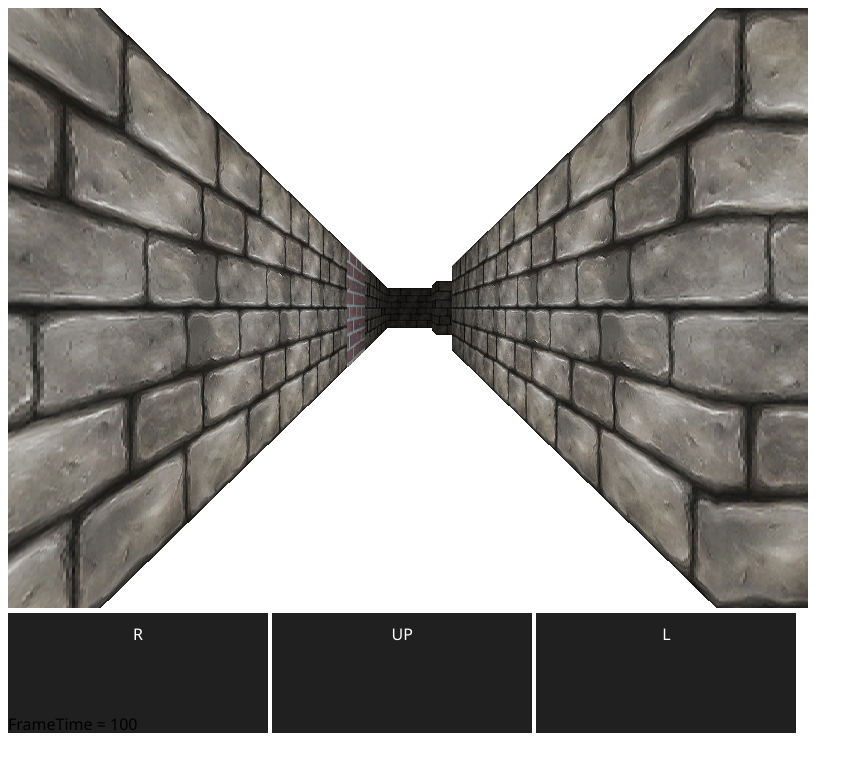
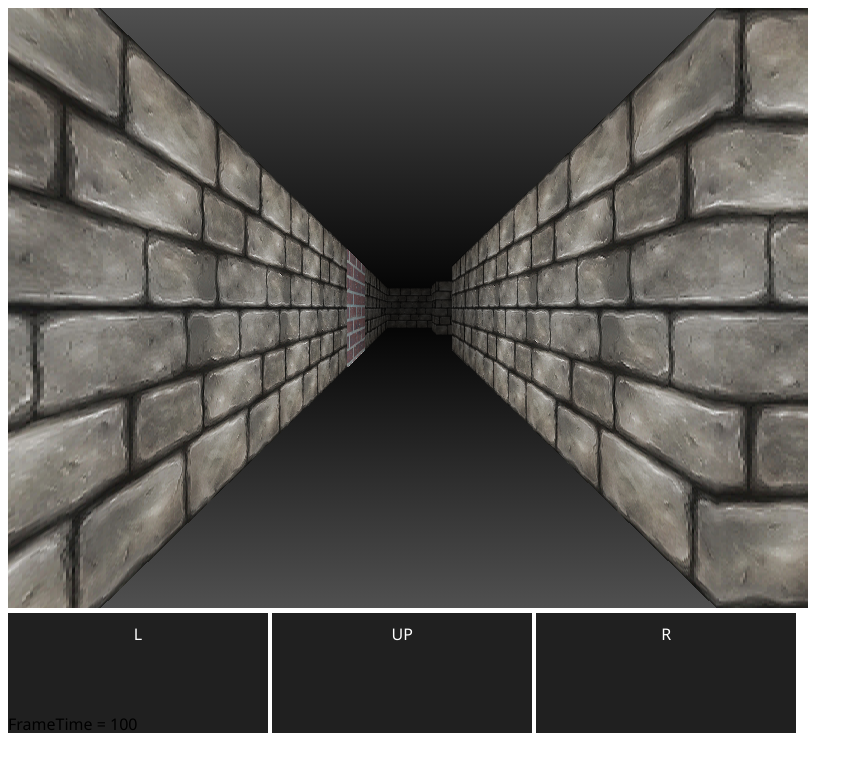
Before and after one commit to Ugibugi/Dungeon1, a plain HTML site: page index.html in a window 1280 px wide. Shown: the whole page, without its empty margins (0-863 px from the left). Drawn offline with Linux system fonts and the light colour scheme; animation ran at ten frames a second.

Commit message:
smooth rotation + flor gradient

```diff
--- a/app.js
+++ b/app.js
@@ -3,6 +3,12 @@ TODO:
     -Full movement
     -Flats rendering
     -Settings control
+    -Doors
+    -Messages
+    -Time
+    -Objects
+    -Creatures
+
 */
 
 class Vec2D {
@@ -20,8 +26,14 @@ function sub(v1, v2) {
 function mul(v1, t) {
     return new Vec2D(v1.x * t, v1.y * t);
 }
+function div(v1, t) {
+    return new Vec2D(v1.x / t, v1.y / t);
+}
 function floor(v) {
     return new Vec2D(Math.floor(v.x), Math.floor(v.y));
+}
+function round(v) {
+    return new Vec2D(Math.round(v.x), Math.round(v.y));
 }
 class Mat2D {
     constructor(a, b, c, d) {
@@ -31,6 +43,10 @@ class Mat2D {
 }
 function trans(mat, v) {
     return add(mul(mat.left, v.x), mul(mat.right, v.y));
+}
+function matmul(mat,t)
+{
+    return new Mat2D(mat.left.x*t,mat.right.x*t,mat.left.y*t,mat.right.y*t);
 }
 
 
@@ -113,8 +129,13 @@ Global.map01 = {
     width: 10,
     height: 7
 };
-Global.lrot = new Mat2D(0, -1, 1, 0);
-Global.rrot = new Mat2D(0, 1, -1, 0);
+let th= 0.1508 //9 degrees 1/10 of a turn
+Global.lrot = new Mat2D(Math.cos(th), -Math.sin(th), Math.sin(th), Math.cos(th));
+Global.rrot = new Mat2D(Math.cos(-th), -Math.sin(-th), Math.sin(-th), Math.cos(-th));
+
+Global.l90rot = new Mat2D(0, -1, 1, 0);
+Global.r90rot = new Mat2D(0, 1, -1, 0);
+
 Global.debugScale = 100;
 
 class RenderScreen {
@@ -167,7 +188,6 @@ class Player {
         this.speed = 0.1;
         this.invSpeed = 10;
         this.counter = 0;
-        this.rotspeed = 0.05;
         this.moving = false;
         /*input*/
         this.up = false;
@@ -177,6 +197,12 @@ class Player {
         this.pos = new Vec2D(1.5, 1.5);
         this.dir = new Vec2D(1, 0);
         this.cam = new Vec2D(0, 1.3);
+
+        this.rotating = false;
+        this.rotCount = 0;
+        this.rotspeed = 0.1;
+        this.invrotspd = 10;
+
     }
     move() {
         if (this.counter != 0) {
@@ -187,7 +213,23 @@ class Player {
             this.moving = false;
         }
     }
-    update(map) {
+    rotate()
+    {
+        if (this.rotCount != 0) {
+            this.rotCount--;
+            this.dir = trans(this.trn, this.dir);
+            this.cam = trans(this.trn, this.cam);
+        }
+        else {
+
+            this.dir = round(this.dir);
+            this.cam = round(this.cam);
+            this.rotating = false;
+        }
+
+    }
+    update(map)
+    {
         if (this.moving) {
             this.move();
         }
@@ -212,17 +254,30 @@ class Player {
                 }
                 this.down = false;
             }
-            if (this.left) {
-                this.dir = trans(Global.lrot, this.dir);
-                this.cam = trans(Global.lrot, this.cam);
-                this.left = false;
+            if(this.rotating)
+            {
+                this.rotate();
             }
-            if (this.right) {
-                this.dir = trans(Global.rrot, this.dir);
-                this.cam = trans(Global.rrot, this.cam);
-                this.right = false;
+            else{
+
+                if (this.left) {
+                    this.trn = Global.lrot;
+
+                    this.rotCount = this.invrotspd;
+                    this.rotating = true;
+                    this.left = false;
+                }
+                if (this.right) {
+                    this.trn = Global.rrot;
+
+                    this.rotCount = this.invrotspd;
+                    this.rotating = true;
+                    this.right = false;
+                }
             }
         }
+
+
     }
 }
 class ResourceManager {
@@ -259,6 +314,22 @@ class App {
         let ddrawStart = performance.now();
         this.scr.ctx.clearRect(0, 0, Global.ScrWidth, Global.ScrHeight);
         let W = Global.ScrWidth;
+        let H = Global.ScrHeight;
+
+        var grad = this.scr.ctx.createLinearGradient(0, H / 2, 0, H);
+        grad.addColorStop(0, "rgb(0,0,0)");
+        grad.addColorStop(1, "rgb(80,80,80)");
+        this.scr.ctx.fillStyle = grad
+        this.scr.ctx.fillRect(0, H / 2, W, H / 2);
+
+
+        grad =this.scr.ctx.createLinearGradient(0, 0, 0, H / 2);
+        grad.addColorStop(0, "rgb(80,80,80)");
+        grad.addColorStop(1, "rgb(0,0,0)");
+        this.scr.ctx.fillStyle = grad
+        this.scr.ctx.fillRect(0, 0, W, H / 2);
+
+
         let zBuffer = [];
         for (var col = 0; col < W; col++)
         {
@@ -327,6 +398,10 @@ class App {
             }
             let tex = this.res.getTex(this.map.at(tile).texName);
             this.scr.ctx.drawImage(tex, wallX, 0, 1, tex.height, col, draw_start, 1, wall_height);
+
+
+
+
             var tint = (wall_height * 1.6) / wH;
             var c = Math.round(60 / tint);
             c = 60 - c;
@@ -340,7 +415,6 @@ class App {
 
 
         }
-
         let ddelta = ddrawStart - dlastdraw;
         dlastdraw = ddrawStart;
         debug.log("FrameTime",ddelta);
--- a/index.html
+++ b/index.html
@@ -9,11 +9,12 @@
 </head>
 <body>
     <canvas id="display" width="800" height="600"></canvas>
+    <div id="controls">
+        <div class = "key" id="rot_right">L</div>
+        <div class = "key" id="up">UP</div>
+        <div class = "key" id="rot_left">R</div>
+    </div>
+
     <div id = "debug"></div>
-    <div id="controls">
-        <div class = "key" id="rot_right">R</div>
-        <div class = "key" id="up">UP</div>
-        <div class = "key" id="rot_left">L</div>
-    </div>
 </body>
 </html>
```
